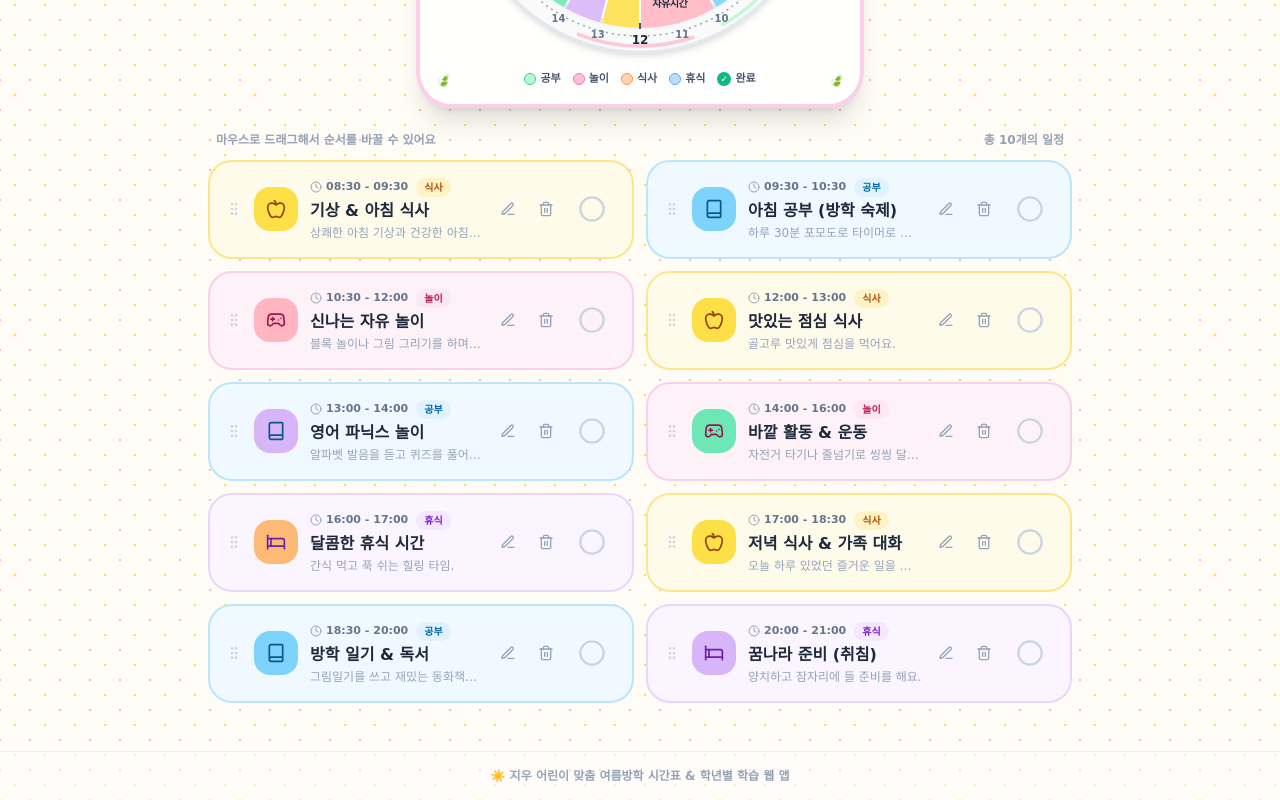
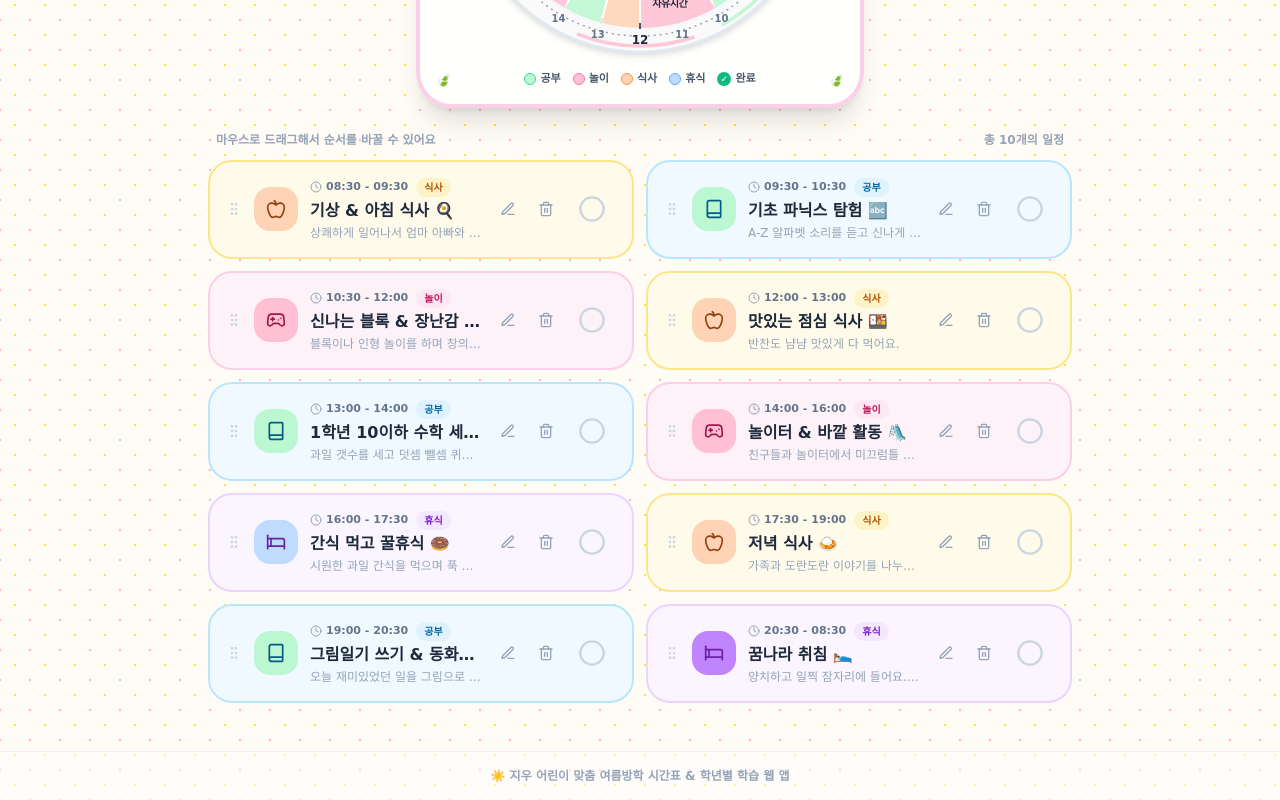
Before and after one commit to MrHan897/kids-vacation-english, a React (Vite) app: page / in a window 1280 px wide. Shown: the part 730-1530 px from the top of the page. Built offline with nearby package versions, Linux system fonts and the light colour scheme; a web font is replaced by a local one.

Commit message:
feat: auto timetable template switching by grade and level-based A-Z phonics exploration

```diff
--- a/src/components/common/ProfileModal.tsx
+++ b/src/components/common/ProfileModal.tsx
@@ -2,6 +2,7 @@ import React, { useState, useEffect } from 'react';
 import ReactDOM from 'react-dom';
 import { UserProfile } from '../../types';
 import { playSound } from '../../services/audio';
+import { resetScheduleByGrade } from '../../services/storage';
 import { Check, Sparkles, X } from 'lucide-react';
 import { motion, AnimatePresence } from 'framer-motion';
 
@@ -51,6 +52,12 @@ export const ProfileModal: React.FC<ProfileModalProps> = ({
     if (!name.trim()) return;
 
     playSound('success');
+
+    // Auto switch schedule template if grade changed
+    if (userProfile.grade !== grade) {
+      resetScheduleByGrade(grade);
+    }
+
     onSaveProfile({
       ...userProfile,
       name: name.trim(),
--- a/src/components/english/AlphabetBoard.tsx
+++ b/src/components/english/AlphabetBoard.tsx
@@ -10,12 +10,31 @@ interface AlphabetBoardProps {
 }
 
 export const AlphabetBoard: React.FC<AlphabetBoardProps> = ({ onCardSelect }) => {
+  const [selectedGrade, setSelectedGrade] = useState<'grade1' | 'grade2' | 'grade3'>('grade1');
   const [selectedLetter, setSelectedLetter] = useState<string>('A');
   const [isListening, setIsListening] = useState(false);
   const [sttFeedback, setSttFeedback] = useState<string | null>(null);
   const [showStarDust, setShowStarDust] = useState(false);
 
-  const activeCard = PHONICS_DATA.find((c) => c.letter === selectedLetter) || PHONICS_DATA[0];
+  // Level-specific Phonics card adjustments
+  const baseCard = PHONICS_DATA.find((c) => c.letter === selectedLetter) || PHONICS_DATA[0];
+
+  const activeCard: PhonicsCard = {
+    ...baseCard,
+    word: selectedGrade === 'grade2' ? `${baseCard.word} & Friends` : selectedGrade === 'grade3' ? `${baseCard.word} Story` : baseCard.word,
+    exampleSentence:
+      selectedGrade === 'grade2'
+        ? `Look! My cute ${baseCard.word} is playing happily.`
+        : selectedGrade === 'grade3'
+        ? `I love reading fun stories about ${baseCard.word} every day!`
+        : baseCard.exampleSentence,
+  };
+
+  const handleSelectGrade = (grade: 'grade1' | 'grade2' | 'grade3') => {
+    playSound('click');
+    setSelectedGrade(grade);
+    setSttFeedback(null);
+  };
 
   const handleSelect = (card: PhonicsCard) => {
     setSelectedLetter(card.letter);
@@ -44,12 +63,12 @@ export const AlphabetBoard: React.FC<AlphabetBoardProps> = ({ onCardSelect }) =>
       (res) => {
         setIsListening(false);
         const spoken = res.transcript.trim().toLowerCase();
-        const target = activeCard.word.toLowerCase();
+        const target = baseCard.word.toLowerCase();
 
         if (spoken.includes(target) || target.includes(spoken)) {
           playSound('success');
           setShowStarDust(true);
-          setSttFeedback(`🎉 대단해요! "${res.transcript}" 완벽한 발음입니다! ⭐`);
+          setSttFeedback(`🎉 대단해요! "${res.transcript}" 완벽한 ${selectedGrade === 'grade3' ? '고학년 레벨' : '파닉스'} 발음입니다! ⭐`);
           setTimeout(() => setShowStarDust(false), 2000);
         } else {
           playSound('click');
@@ -72,6 +91,30 @@ export const AlphabetBoard: React.FC<AlphabetBoardProps> = ({ onCardSelect }) =>
     <div className="space-y-6 relative" data-testid="phonics-card-grid">
       {showStarDust && <StarDustFX />}
 
+      {/* Grade Level Selection Tabs */}
+      <div className="flex items-center justify-center gap-3 bg-white p-2.5 rounded-3xl border-2 border-purple-200 shadow-sm">
+        {[
+          { id: 'grade1', label: '초등 1학년 레벨 🐣 (파닉스 기초)' },
+          { id: 'grade2', label: '초등 2학년 레벨 🐥 (이중자음 & 단어)' },
+          { id: 'grade3', label: '초등 3학년 레벨 🦅 (문장 & 실생활 회화)' },
+        ].map((item) => {
+          const isSelected = selectedGrade === item.id;
+          return (
+            <button
+              key={item.id}
+              onClick={() => handleSelectGrade(item.id as any)}
+              className={`flex-1 min-h-[48px] py-2 px-3 rounded-2xl font-black text-xs sm:text-sm transition-all flex items-center justify-center ${
+                isSelected
+                  ? 'bg-purple-600 text-white shadow-md ring-2 ring-purple-300 border-2 border-purple-700'
+                  : 'bg-purple-50 text-purple-900 hover:bg-purple-100'
+              }`}
+            >
+              <span>{item.label}</span>
+            </button>
+          );
+        })}
+      </div>
+
       {/* Featured Card Viewer */}
       <div className="card-pastel bg-gradient-to-br from-purple-50 via-white to-pink-50 p-6 rounded-3xl border-2 border-purple-100 shadow-md">
         <div className="flex flex-col md:flex-row items-center justify-between gap-6">
@@ -90,7 +133,7 @@ export const AlphabetBoard: React.FC<AlphabetBoardProps> = ({ onCardSelect }) =>
             <div className="space-y-1">
               <div className="flex items-center gap-2">
                 <span className="text-xs bg-purple-100 text-purple-700 font-bold px-2.5 py-0.5 rounded-full">
-                  파닉스: {activeCard.phonicsSound}
+                  {selectedGrade === 'grade1' ? '1학년 알파벳 기초' : selectedGrade === 'grade2' ? '2학년 단어 확장' : '3학년 스토리 회화'} - 파닉스: {activeCard.phonicsSound}
                 </span>
               </div>
               <h2 className="text-2xl sm:text-3xl font-extrabold text-slate-800">
@@ -149,7 +192,9 @@ export const AlphabetBoard: React.FC<AlphabetBoardProps> = ({ onCardSelect }) =>
       <div className="card-pastel bg-white p-5 rounded-3xl border-2 border-purple-100">
         <div className="flex items-center gap-2 mb-4">
           <BookOpen className="w-5 h-5 text-purple-500" />
-          <h3 className="text-lg font-bold text-slate-800">알파벳 A ~ Z 파닉스 카드</h3>
+          <h3 className="text-lg font-bold text-slate-800">
+            {selectedGrade === 'grade1' ? '1학년 기초' : selectedGrade === 'grade2' ? '2학년 단어' : '3학년 문장'} A ~ Z 파닉스 카드
+          </h3>
         </div>
 
         <div className="grid grid-cols-4 sm:grid-cols-6 md:grid-cols-9 gap-2.5">
--- a/src/data/defaultSchedule.ts
+++ b/src/data/defaultSchedule.ts
@@ -1,104 +1,295 @@
 import { TimetableItem } from '../types';
 
-export const DEFAULT_SCHEDULE: TimetableItem[] = [
+// 초등 1학년 템플릿 (규칙적인 기본 생활습관 중심: 수면, 식사, 파닉스 기초, 그림일기)
+export const GRADE1_SCHEDULE: TimetableItem[] = [
   {
-    id: 'slot-1',
+    id: 'g1-1',
     timeSlot: '08:30 - 09:30',
-    title: '기상 & 아침 식사',
+    title: '기상 & 아침 식사 🍳',
     category: 'meal',
     icon: 'Utensils',
-    color: '#FDE047', // pastel yellow
+    color: '#FFD3B6',
     completed: false,
-    notes: '상쾌한 아침 기상과 건강한 아침 밥 먹기!',
+    notes: '상쾌하게 일어나서 엄마 아빠와 아침 먹기!',
   },
   {
-    id: 'slot-2',
+    id: 'g1-2',
     timeSlot: '09:30 - 10:30',
-    title: '아침 공부 (방학 숙제)',
+    title: '기초 파닉스 탐험 🔤',
+    category: 'study',
+    icon: 'Sparkles',
+    color: '#BBF7D0',
+    completed: false,
+    notes: 'A-Z 알파벳 소리를 듣고 신나게 따라 해요.',
+  },
+  {
+    id: 'g1-3',
+    timeSlot: '10:30 - 12:00',
+    title: '신나는 블록 & 장난감 놀이 🧸',
+    category: 'play',
+    icon: 'Gamepad2',
+    color: '#FFC0D3',
+    completed: false,
+    notes: '블록이나 인형 놀이를 하며 창의력을 키워요.',
+  },
+  {
+    id: 'g1-4',
+    timeSlot: '12:00 - 13:00',
+    title: '맛있는 점심 식사 🍱',
+    category: 'meal',
+    icon: 'Sun',
+    color: '#FFD3B6',
+    completed: false,
+    notes: '반찬도 냠냠 맛있게 다 먹어요.',
+  },
+  {
+    id: 'g1-5',
+    timeSlot: '13:00 - 14:00',
+    title: '1학년 10이하 수학 세기 🔢',
     category: 'study',
     icon: 'BookOpen',
-    color: '#7DD3FC', // pastel blue
+    color: '#BBF7D0',
     completed: false,
-    notes: '하루 30분 포모도로 타이머로 집중해서 공부해요.',
+    notes: '과일 갯수를 세고 덧셈 뺄셈 퀴즈를 풀어봐요.',
   },
   {
-    id: 'slot-3',
-    timeSlot: '10:30 - 12:00',
-    title: '신나는 자유 놀이',
+    id: 'g1-6',
+    timeSlot: '14:00 - 16:00',
+    title: '놀이터 & 바깥 활동 🛝',
     category: 'play',
-    icon: 'Gamepad2',
-    color: '#FFB6C1', // pastel pink
+    icon: 'Smile',
+    color: '#FFC0D3',
     completed: false,
-    notes: '블록 놀이나 그림 그리기를 하며 신나게 놀아요.',
+    notes: '친구들과 놀이터에서 미끄럼틀 타고 놀아요.',
   },
   {
-    id: 'slot-4',
+    id: 'g1-7',
+    timeSlot: '16:00 - 17:30',
+    title: '간식 먹고 꿀휴식 🍩',
+    category: 'rest',
+    icon: 'Coffee',
+    color: '#BFDBFE',
+    completed: false,
+    notes: '시원한 과일 간식을 먹으며 푹 쉬어요.',
+  },
+  {
+    id: 'g1-8',
+    timeSlot: '17:30 - 19:00',
+    title: '저녁 식사 🍛',
+    category: 'meal',
+    icon: 'Heart',
+    color: '#FFD3B6',
+    completed: false,
+    notes: '가족과 도란도란 이야기를 나누며 저녁을 먹어요.',
+  },
+  {
+    id: 'g1-9',
+    timeSlot: '19:00 - 20:30',
+    title: '그림일기 쓰기 & 동화책 📖',
+    category: 'study',
+    icon: 'Pencil',
+    color: '#BBF7D0',
+    completed: false,
+    notes: '오늘 재미있었던 일을 그림으로 그려요.',
+  },
+  {
+    id: 'g1-10',
+    timeSlot: '20:30 - 08:30',
+    title: '꿈나라 취침 🛌',
+    category: 'rest',
+    icon: 'Bed',
+    color: '#C084FC',
+    completed: false,
+    notes: '양치하고 일찍 잠자리에 들어요. 잘 자요!',
+  },
+];
+
+// 초등 2학년 템플릿 (자기주도 학습 & 영어 단어 회화 + 수학 두자릿수)
+export const GRADE2_SCHEDULE: TimetableItem[] = [
+  {
+    id: 'g2-1',
+    timeSlot: '08:00 - 09:00',
+    title: '아침 기상 & 식사 🍞',
+    category: 'meal',
+    icon: 'Utensils',
+    color: '#FFD3B6',
+    completed: false,
+    notes: '상쾌하게 기상 후 아침 식사하기',
+  },
+  {
+    id: 'g2-2',
+    timeSlot: '09:00 - 10:30',
+    title: '여름방학 학습지 & 독서 📚',
+    category: 'study',
+    icon: 'BookOpen',
+    color: '#BBF7D0',
+    completed: false,
+    notes: '타이머 30분 집중해서 학습지 풀기!',
+  },
+  {
+    id: 'g2-3',
+    timeSlot: '10:30 - 12:00',
+    title: '이중자음 영어 단어 퀴즈 🗣️',
+    category: 'study',
+    icon: 'Sparkles',
+    color: '#BBF7D0',
+    completed: false,
+    notes: '영단어를 들으며 말하기 챌린지 성공하기!',
+  },
+  {
+    id: 'g2-4',
     timeSlot: '12:00 - 13:00',
-    title: '맛있는 점심 식사',
+    title: '점심 식사 🍕',
     category: 'meal',
     icon: 'Sun',
-    color: '#FDE047',
+    color: '#FFD3B6',
     completed: false,
-    notes: '골고루 맛있게 점심을 먹어요.',
+    notes: '영양 만점 점심 먹고 에너지 충전!',
   },
   {
-    id: 'slot-5',
-    timeSlot: '13:00 - 14:00',
-    title: '영어 파닉스 놀이',
+    id: 'g2-5',
+    timeSlot: '13:00 - 14:30',
+    title: '구구단 & 두자릿수 수학 탐험 🔢',
+    category: 'study',
+    icon: 'Pencil',
+    color: '#BBF7D0',
+    completed: false,
+    notes: '2단 3단 구구단을 신나게 외워봐요.',
+  },
+  {
+    id: 'g2-6',
+    timeSlot: '14:30 - 17:00',
+    title: '자전거 & 스포츠 활동 🚲',
+    category: 'play',
+    icon: 'Smile',
+    color: '#FFC0D3',
+    completed: false,
+    notes: '친구들과 자전거 타고 신나게 놀기!',
+  },
+  {
+    id: 'g2-7',
+    timeSlot: '17:00 - 18:30',
+    title: '저녁 식사 🍱',
+    category: 'meal',
+    icon: 'Heart',
+    color: '#FFD3B6',
+    completed: false,
+    notes: '가족과 식사하며 오늘 한 일 공유하기',
+  },
+  {
+    id: 'g2-8',
+    timeSlot: '18:30 - 20:30',
+    title: '자유 취미 & 보관함 스티커 확인 🎨',
+    category: 'rest',
+    icon: 'Gamepad2',
+    color: '#BFDBFE',
+    completed: false,
+    notes: '칭찬 스티커로 캐릭터 해금하기!',
+  },
+  {
+    id: 'g2-9',
+    timeSlot: '20:30 - 08:00',
+    title: '숙면 수면 🛌',
+    category: 'rest',
+    icon: 'Bed',
+    color: '#C084FC',
+    completed: false,
+    notes: '일찍 자고 일찍 일어나는 착한 어린이!',
+  },
+];
+
+// 초등 3학년 템플릿 (고학년 능동 일과: 영문장 회화, 구구단/분수/도형 수학, 운동)
+export const GRADE3_SCHEDULE: TimetableItem[] = [
+  {
+    id: 'g3-1',
+    timeSlot: '07:30 - 08:30',
+    title: '아침 기상 & 자기정돈 🌅',
+    category: 'meal',
+    icon: 'Utensils',
+    color: '#FFD3B6',
+    completed: false,
+    notes: '스스로 침대 정리하고 건강 아침 식사하기',
+  },
+  {
+    id: 'g3-2',
+    timeSlot: '08:30 - 10:30',
+    title: '영문장 완성 & 파닉스 회화 💬',
     category: 'study',
     icon: 'Sparkles',
-    color: '#D8B4F8', // pastel purple
+    color: '#BBF7D0',
     completed: false,
-    notes: '알파벳 발음을 듣고 퀴즈를 풀어요!',
+    notes: '실생활 영어 회화 문장을 직접 읽고 발음하기',
   },
   {
-    id: 'slot-6',
-    timeSlot: '14:00 - 16:00',
-    title: '바깥 활동 & 운동',
+    id: 'g3-3',
+    timeSlot: '10:30 - 12:00',
+    title: '3학년 분수 & 도형 수학 마스터 📐',
+    category: 'study',
+    icon: 'Pencil',
+    color: '#BBF7D0',
+    completed: false,
+    notes: '칠팔에 오십육! 구구단과 분수 문제를 싹싹!',
+  },
+  {
+    id: 'g3-4',
+    timeSlot: '12:00 - 13:00',
+    title: '점심 식사 🍔',
+    category: 'meal',
+    icon: 'Sun',
+    color: '#FFD3B6',
+    completed: false,
+    notes: '맛있는 점심 식사',
+  },
+  {
+    id: 'g3-5',
+    timeSlot: '13:00 - 15:30',
+    title: '야외 운동 & 수영/체육 ⚽',
     category: 'play',
     icon: 'Smile',
-    color: '#6EE7B7', // pastel mint
+    color: '#FFC0D3',
     completed: false,
-    notes: '자전거 타기나 줄넘기로 씽씽 달려요!',
+    notes: '축구나 풋살, 운동으로 체력 기르기!',
   },
   {
-    id: 'slot-7',
-    timeSlot: '16:00 - 17:00',
-    title: '달콤한 휴식 시간',
-    category: 'rest',
-    icon: 'Coffee',
-    color: '#FDBA74', // pastel orange
+    id: 'g3-6',
+    timeSlot: '15:30 - 17:30',
+    title: '독서 서평 & 탐구 과제 📖',
+    category: 'study',
+    icon: 'BookOpen',
+    color: '#BBF7D0',
     completed: false,
-    notes: '간식 먹고 푹 쉬는 힐링 타임.',
+    notes: '추천 도서를 읽고 생각을 기록해요.',
   },
   {
-    id: 'slot-8',
-    timeSlot: '17:00 - 18:30',
-    title: '저녁 식사 & 가족 대화',
+    id: 'g3-7',
+    timeSlot: '17:30 - 19:00',
+    title: '저녁 식사 & 힐링 🍲',
     category: 'meal',
     icon: 'Heart',
-    color: '#FDE047',
+    color: '#FFD3B6',
     completed: false,
-    notes: '오늘 하루 있었던 즐거운 일을 이야기해요.',
+    notes: '맛있는 저녁 식사와 휴식',
   },
   {
-    id: 'slot-9',
-    timeSlot: '18:30 - 20:00',
-    title: '방학 일기 & 독서',
-    category: 'study',
-    icon: 'Pencil',
-    color: '#7DD3FC',
+    id: 'g3-8',
+    timeSlot: '19:00 - 21:00',
+    title: '자유 게임 & 나만의 프로젝트 🎮',
+    category: 'rest',
+    icon: 'Gamepad2',
+    color: '#BFDBFE',
     completed: false,
-    notes: '그림일기를 쓰고 재밌는 동화책을 읽어요.',
+    notes: '원하는 취미 활동 즐기기',
   },
   {
-    id: 'slot-10',
-    timeSlot: '20:00 - 21:00',
-    title: '꿈나라 준비 (취침)',
+    id: 'g3-9',
+    timeSlot: '21:00 - 07:30',
+    title: '취침 및 성장 수면 🛌',
     category: 'rest',
     icon: 'Bed',
-    color: '#D8B4F8',
+    color: '#C084FC',
     completed: false,
-    notes: '양치하고 잠자리에 들 준비를 해요.',
+    notes: '푹 자고 내일도 힘차게!',
   },
 ];
+
+export const DEFAULT_SCHEDULE: TimetableItem[] = GRADE1_SCHEDULE;
--- a/src/services/storage.ts
+++ b/src/services/storage.ts
@@ -1,5 +1,4 @@
 import { ScheduleItem, RewardState, ProgressState, CharacterItem, StickerItem, UserProfile } from '../types';
-import { DEFAULT_SCHEDULE } from '../data/defaultSchedule';
 import { DEFAULT_CHARACTERS } from '../data/characterData';
 
 const STORAGE_KEYS = {
@@ -60,6 +59,22 @@ function safeSet<T>(key: string, value: T): void {
   } catch (err) {
     console.error(`[storage] Failed to save item for key "${key}":`, err);
   }
+}
+
+import { GRADE1_SCHEDULE, GRADE2_SCHEDULE, GRADE3_SCHEDULE, DEFAULT_SCHEDULE } from '../data/defaultSchedule';
+
+/**
+ * Reset and load default timetable schedule according to grade selection
+ */
+export function resetScheduleByGrade(grade: string): ScheduleItem[] {
+  let selectedSchedule: ScheduleItem[] = GRADE1_SCHEDULE;
+  if (grade === '초등 2학년' || grade === 'grade2') {
+    selectedSchedule = GRADE2_SCHEDULE;
+  } else if (grade === '초등 3학년' || grade === '초등 4학년 이상' || grade === 'grade3') {
+    selectedSchedule = GRADE3_SCHEDULE;
+  }
+  saveSchedule(selectedSchedule);
+  return selectedSchedule;
 }
 
 /**
```
